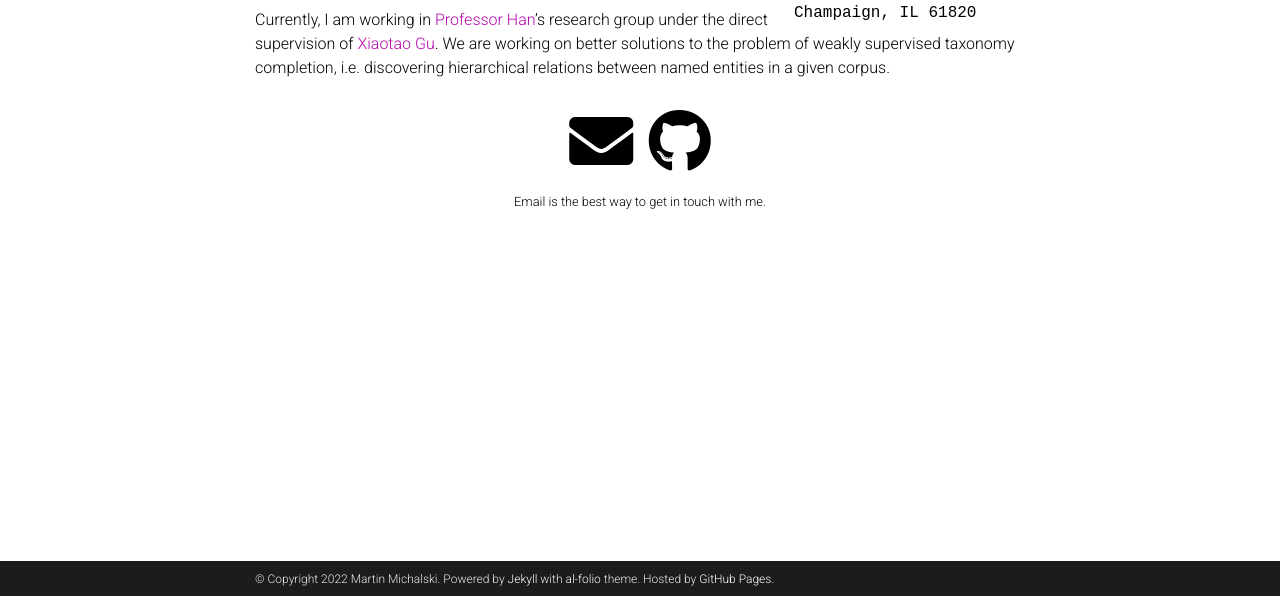
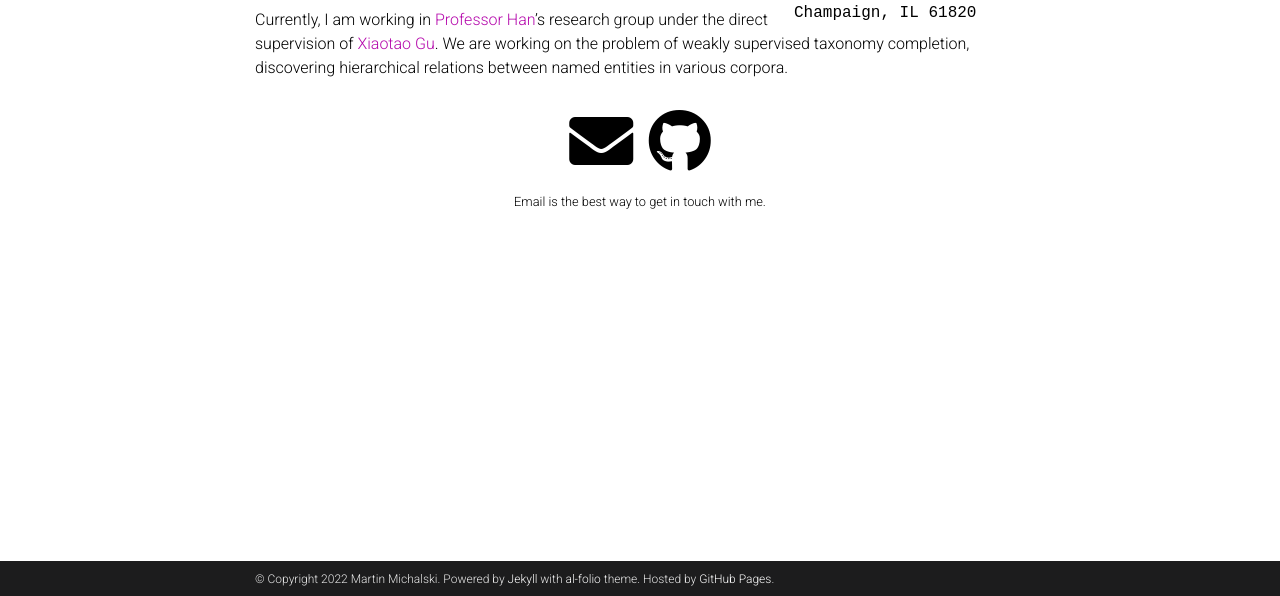
Before and after one commit to martmichals/martmichals.github.io, a Jekyll site: the page built from _pages/about.md, in a window 1280 px wide, cut to the strip 304-900 px from the top of the page. Built offline with Jekyll 4.4.1, drawn with Linux system fonts in a browser that asks for light colours; nearby versions of some CDN libraries; comment, search, counter and statistics services are not loaded; a style sheet for code colours, icons or effects is not loaded.

Commit message:
Updated resume and about me page

```diff
--- a/_pages/about.md
+++ b/_pages/about.md
@@ -19,5 +19,5 @@ I'm a current student at the University of Illinois at Urbana-Champaign. I start
 layers of abstraction higher, in Natural Language Processing.
 
 Currently, I am working in [Professor Han](http://hanj.cs.illinois.edu/)'s research group under the direct supervision of
-[Xiaotao Gu](https://xiaotao2.web.illinois.edu/). We are working on better solutions to the problem of weakly supervised
-taxonomy completion, i.e. discovering hierarchical relations between named entities in a given corpus.
+[Xiaotao Gu](https://xiaotao2.web.illinois.edu/). We are working on the problem of weakly supervised
+taxonomy completion, discovering hierarchical relations between named entities in various corpora.
```
Also changed, not shown: 1 other file.
